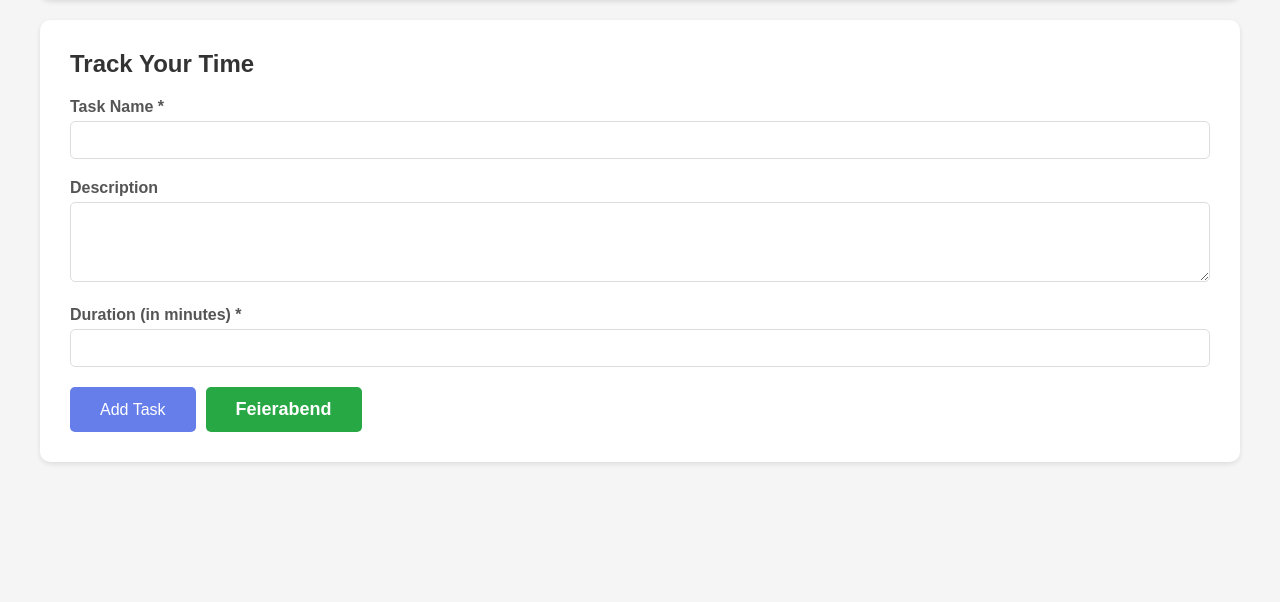
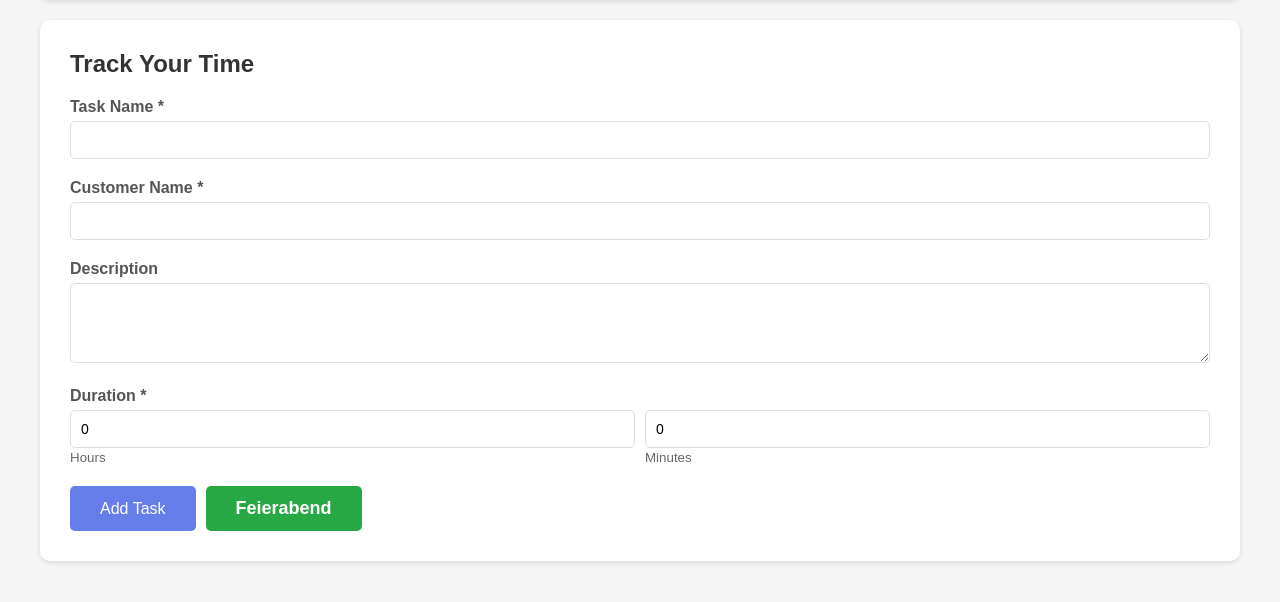
Before and after one commit to Desdeney/timetracking, a Node server app: template views/dashboard.ejs in a window 1280 px wide. Shown: the part 98-700 px from the top of the page. Run offline with Node 20, Linux system fonts and the light colour scheme; the template is opened without the code that fills it, so the values that code supplies are empty; some libraries are stand-ins or nearby versions.

Commit message:
Implement time input with hours/minutes, add customer field, and search functionality
Co-authored-by: Desdeney <52155684+Desdeney@users.noreply.github.com>

```diff
--- a/server.js
+++ b/server.js
@@ -33,6 +33,7 @@ function initializeDatabase() {
       id INTEGER PRIMARY KEY AUTOINCREMENT,
       user_id INTEGER NOT NULL,
       task_name TEXT NOT NULL,
+      customer_name TEXT NOT NULL,
       description TEXT,
       duration INTEGER NOT NULL,
       start_time TEXT NOT NULL,
@@ -171,18 +172,24 @@ app.get('/dashboard', requireAuth, (req, res) => {
 
 // Add task route
 app.post('/add-task', requireAuth, (req, res) => {
-  const { taskName, description, duration } = req.body;
-  const durationMinutes = parseInt(duration);
+  const { taskName, customerName, description, hours, minutes } = req.body;
+  const durationHours = parseInt(hours) || 0;
+  const durationMinutes = parseInt(minutes) || 0;
+  const totalMinutes = (durationHours * 60) + durationMinutes;
 
-  if (!taskName || !duration || isNaN(durationMinutes) || durationMinutes <= 0) {
-    return res.status(400).json({ error: 'Invalid task data' });
+  if (!taskName || !customerName) {
+    return res.status(400).json({ error: 'Task name and customer name are required' });
   }
 
-  const times = calculateTimes(durationMinutes);
+  if (totalMinutes <= 0) {
+    return res.status(400).json({ error: 'Duration must be greater than 0' });
+  }
+
+  const times = calculateTimes(totalMinutes);
 
   db.run(
-    'INSERT INTO tasks (user_id, task_name, description, duration, start_time, end_time) VALUES (?, ?, ?, ?, ?, ?)',
-    [req.session.userId, taskName, description || '', durationMinutes, times.startTime, times.endTime],
+    'INSERT INTO tasks (user_id, task_name, customer_name, description, duration, start_time, end_time) VALUES (?, ?, ?, ?, ?, ?, ?)',
+    [req.session.userId, taskName, customerName, description || '', totalMinutes, times.startTime, times.endTime],
     function(err) {
       if (err) {
         return res.status(500).json({ error: 'Failed to save task' });
@@ -192,8 +199,9 @@ app.post('/add-task', requireAuth, (req, res) => {
         task: {
           id: this.lastID,
           taskName,
+          customerName,
           description,
-          duration: durationMinutes,
+          duration: totalMinutes,
           startTime: times.startTime,
           endTime: times.endTime
         }
--- a/views/dashboard.ejs
+++ b/views/dashboard.ejs
@@ -183,12 +183,25 @@
           <input type="text" id="taskName" name="taskName" required>
         </div>
         <div class="form-group">
+          <label for="customerName">Customer Name *</label>
+          <input type="text" id="customerName" name="customerName" required>
+        </div>
+        <div class="form-group">
           <label for="description">Description</label>
           <textarea id="description" name="description"></textarea>
         </div>
         <div class="form-group">
-          <label for="duration">Duration (in minutes) *</label>
-          <input type="number" id="duration" name="duration" min="1" required>
+          <label>Duration *</label>
+          <div style="display: flex; gap: 10px; align-items: center;">
+            <div style="flex: 1;">
+              <input type="number" id="hours" name="hours" min="0" value="0" style="width: 100%;">
+              <small style="color: #666;">Hours</small>
+            </div>
+            <div style="flex: 1;">
+              <input type="number" id="minutes" name="minutes" min="0" max="59" value="0" style="width: 100%;">
+              <small style="color: #666;">Minutes</small>
+            </div>
+          </div>
         </div>
         <div class="button-group">
           <button type="submit">Add Task</button>
@@ -199,18 +212,34 @@
 
     <div class="card" id="tasksTable">
       <h2>Today's Tasks</h2>
+      <div class="form-group" id="searchContainer" style="display: none;">
+        <label for="searchInput">Search Tasks</label>
+        <input type="text" id="searchInput" placeholder="Search by task name, customer, or description...">
+      </div>
       <div id="tasksContainer"></div>
     </div>
   </div>
 
   <script>
+    let allTasks = []; // Store all tasks for search filtering
+
     document.getElementById('taskForm').addEventListener('submit', async (e) => {
       e.preventDefault();
 
+      const hours = parseInt(document.getElementById('hours').value) || 0;
+      const minutes = parseInt(document.getElementById('minutes').value) || 0;
+
+      if (hours === 0 && minutes === 0) {
+        showError('Duration must be greater than 0');
+        return;
+      }
+
       const formData = {
         taskName: document.getElementById('taskName').value,
+        customerName: document.getElementById('customerName').value,
         description: document.getElementById('description').value,
-        duration: document.getElementById('duration').value
+        hours: hours,
+        minutes: minutes
       };
 
       try {
@@ -225,8 +254,12 @@
         const data = await response.json();
 
         if (data.success) {
-          showSuccess(`Task "${data.task.taskName}" added! Start: ${data.task.startTime}, End: ${data.task.endTime}`);
+          const durationHours = Math.floor(data.task.duration / 60);
+          const durationMinutes = data.task.duration % 60;
+          showSuccess(`Task "${data.task.taskName}" for customer "${data.task.customerName}" added! Duration: ${durationHours}h ${durationMinutes}m, Start: ${data.task.startTime}, End: ${data.task.endTime}`);
           document.getElementById('taskForm').reset();
+          document.getElementById('hours').value = '0';
+          document.getElementById('minutes').value = '0';
         } else {
           showError(data.error || 'Failed to add task');
         }
@@ -241,36 +274,57 @@
         const data = await response.json();
 
         if (data.tasks && data.tasks.length > 0) {
-          displayTasks(data.tasks);
+          allTasks = data.tasks;
+          displayTasks(allTasks);
+          document.getElementById('searchContainer').style.display = 'block';
         } else {
           displayNoTasks();
+          document.getElementById('searchContainer').style.display = 'none';
         }
       } catch (error) {
         showError('Failed to load tasks');
       }
     }
 
+    // Search functionality
+    document.getElementById('searchInput').addEventListener('input', (e) => {
+      const searchTerm = e.target.value.toLowerCase();
+      const filteredTasks = allTasks.filter(task => {
+        return (
+          task.task_name.toLowerCase().includes(searchTerm) ||
+          (task.customer_name && task.customer_name.toLowerCase().includes(searchTerm)) ||
+          (task.description && task.description.toLowerCase().includes(searchTerm))
+        );
+      });
+      displayTasks(filteredTasks);
+    });
+
     function displayTasks(tasks) {
       let totalMinutes = 0;
-      let html = '<table><thead><tr><th>Task Name</th><th>Description</th><th>Duration (min)</th><th>Start Time</th><th>End Time</th></tr></thead><tbody>';
+      let html = '<table><thead><tr><th>Task Name</th><th>Customer</th><th>Description</th><th>Duration</th><th>Start Time</th><th>End Time</th></tr></thead><tbody>';
 
       tasks.forEach(task => {
         totalMinutes += task.duration;
+        const hours = Math.floor(task.duration / 60);
+        const minutes = task.duration % 60;
         html += `
           <tr>
             <td>${escapeHtml(task.task_name)}</td>
+            <td>${escapeHtml(task.customer_name || '-')}</td>
             <td>${escapeHtml(task.description || '-')}</td>
-            <td>${task.duration}</td>
+            <td>${hours}h ${minutes}m</td>
             <td>${escapeHtml(task.start_time)}</td>
             <td>${escapeHtml(task.end_time)}</td>
           </tr>
         `;
       });
 
+      const totalHours = Math.floor(totalMinutes / 60);
+      const totalMins = totalMinutes % 60;
       html += `
         <tr class="total-row">
-          <td colspan="2">Total</td>
-          <td>${totalMinutes} minutes (${Math.floor(totalMinutes / 60)}h ${totalMinutes % 60}m)</td>
+          <td colspan="3">Total</td>
+          <td>${totalHours}h ${totalMins}m</td>
           <td colspan="2"></td>
         </tr>
       `;
```
